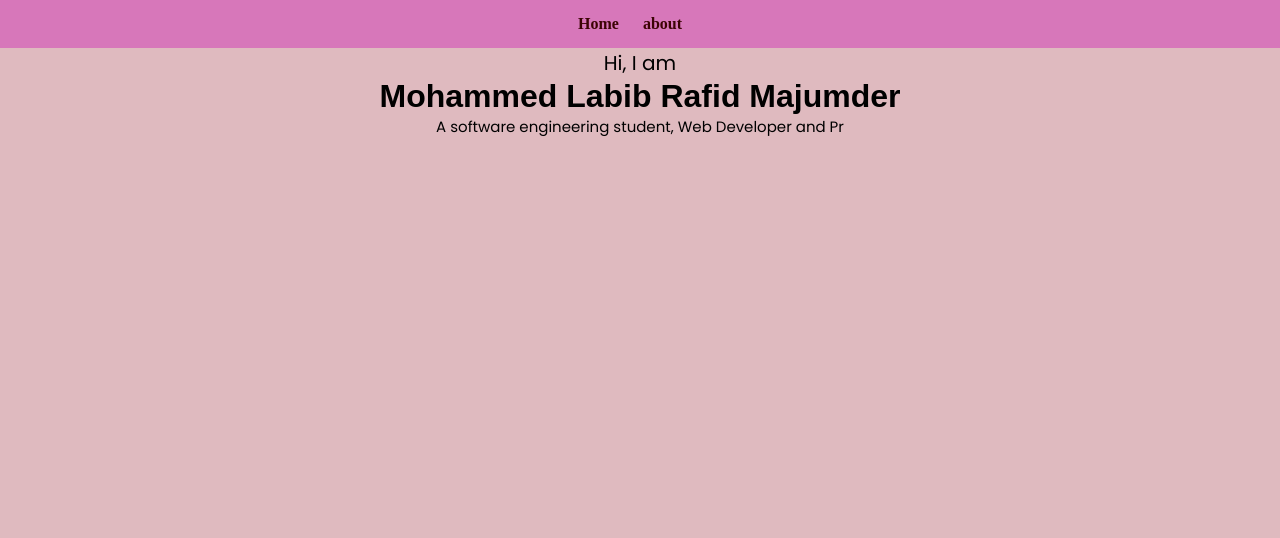
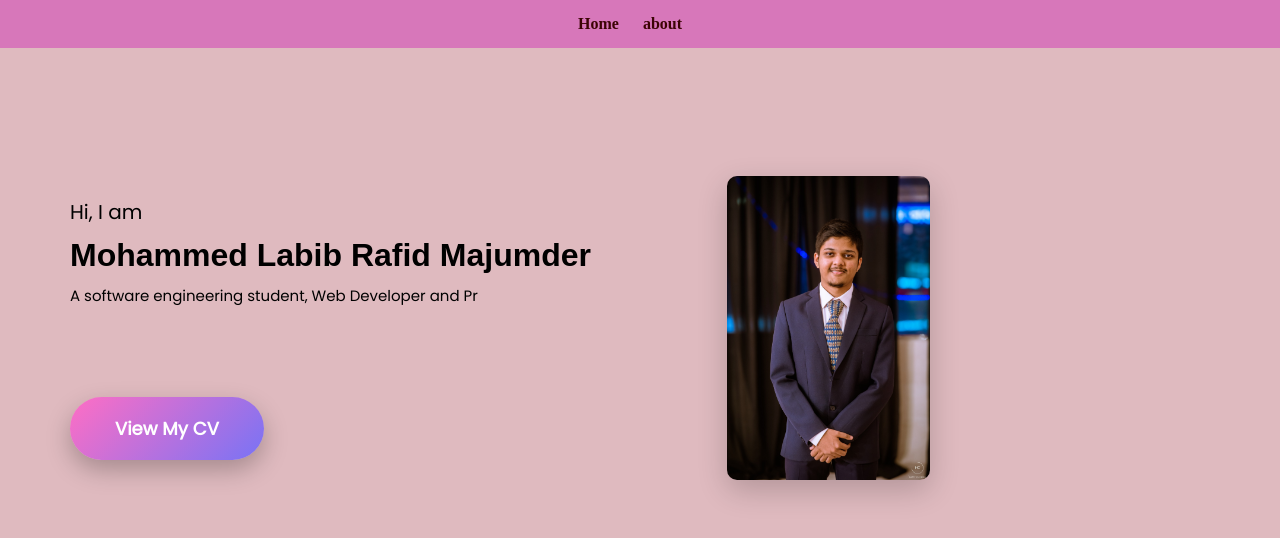
Before and after one commit to Labib-Rafid/2022831048_Portfolio_Site, a plain HTML site: page index.html in a window 1280 px wide. Drawn offline with Linux system fonts and the light colour scheme.

Commit message:
Home-Page-FIX

```diff
--- a/index.html
+++ b/index.html
@@ -16,6 +16,20 @@
         </nav>
     </header>
 
-    <div id = "headTag"></div>
+    <div class = "main-container">
+
+        <div class = "home-left">
+
+        <div class = "home-left-header" id = "headTag"></div>
+
+        <a href = "" target = "_blank" class = "cv-btn">View My CV</a>
+
+        </div>
+
+        <div class = "home-right-img">
+            <img src="fb_dp_labib.jpg" alt="Profile Image">
+        </div>
+    </div>
+
     <script src="script.js"></script>
 </body>
--- a/style.css
+++ b/style.css
@@ -24,7 +24,7 @@
 }
 
 #headTag{
-    text-align: center;
+    text-align: left;
     font-size: 25px;
     font-family: 'Poppins', sans-serif;
 }
@@ -42,18 +42,85 @@
 }
 
 /* ... */
-.intro {
+.intro{
     font-size: 20px;
     font-family: 'Poppins', sans-serif;
 }
 
-.name {
+.name{
     font-size: 32px;
     font-family: 'PT Sans Narrow', sans-serif;
     font-weight: 700;
 }
 
-.description {
+.description{
     font-size: 15px;
     font-family: 'Poppins', sans-serif;
 }
+
+/* .... */
+
+.main-container {
+    display: flex;
+    align-items: center;             /* vertically center content */
+    justify-content: space-between;
+    /* min-height: calc(100vh - 60px);  space for header */
+    height: 70vh;
+    padding: 0 50px;
+}
+
+/* Left side */
+.home-left {
+    flex: 1;
+    display: flex;
+    flex-direction: column;          /* stack typing + button */
+    justify-content: center;         /* vertical centering */
+    align-items: flex-start;         /* left align text and button */
+    gap: 50px;                       /* spacing between typed text and button */
+    padding-left: 20px;
+}
+
+.home-left-header {
+    display: flex;
+    flex-direction: column;
+    gap: 10px;                       /* space between intro, name, description lines */
+}
+
+/* Right side image */
+.home-right-img {
+    flex: 1;
+    display: flex;
+    justify-content: flex-end;
+}
+
+.home-right-img img {
+    max-width: 35%;
+    height: auto;
+    border-radius: 10px;
+    box-shadow: 0 10px 30px rgba(0,0,0,0.2);
+    margin-right: 300px;              /* shift slightly left */
+}
+
+/* CV Button */
+.cv-btn {
+    display: inline-block;
+    padding: 18px 45px;
+    font-size: 18px;
+    font-weight: 600;
+    font-family: 'Poppins', sans-serif;
+    color: white;
+    text-decoration: none;
+    border-radius: 50px;
+    background: linear-gradient(135deg, #ff6ec4, #7873f5);
+    box-shadow: 0 10px 25px rgba(0, 0, 0, 0.25);
+    transition: all 0.3s ease;
+
+    margin-top: 40px;
+}
+
+/* Hover Animation */
+.cv-btn:hover {
+    transform: translateY(-6px) scale(1.05);
+    box-shadow: 0 15px 35px rgba(0, 0, 0, 0.35);
+    background: linear-gradient(135deg, #ff4db8, #5f5bff);
+}
```
Also changed, not shown: fb_dp_labib.jpg (added), script.js (line endings or trailing spaces).
